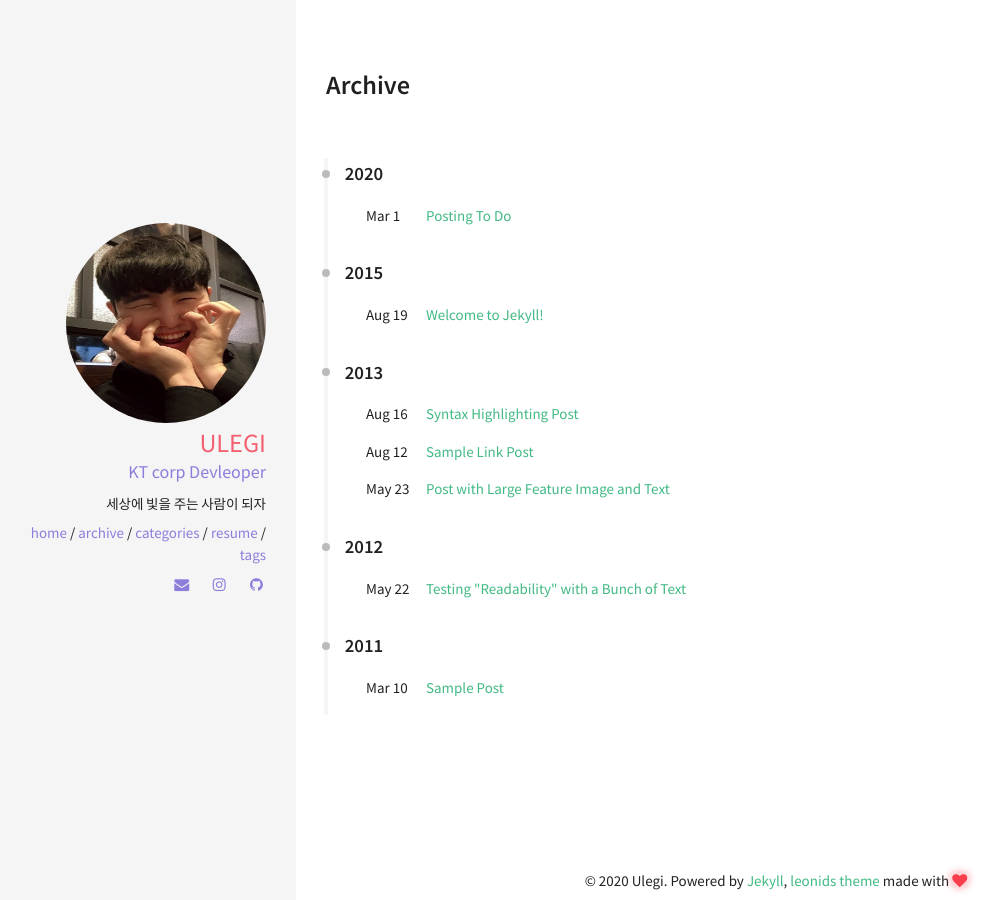
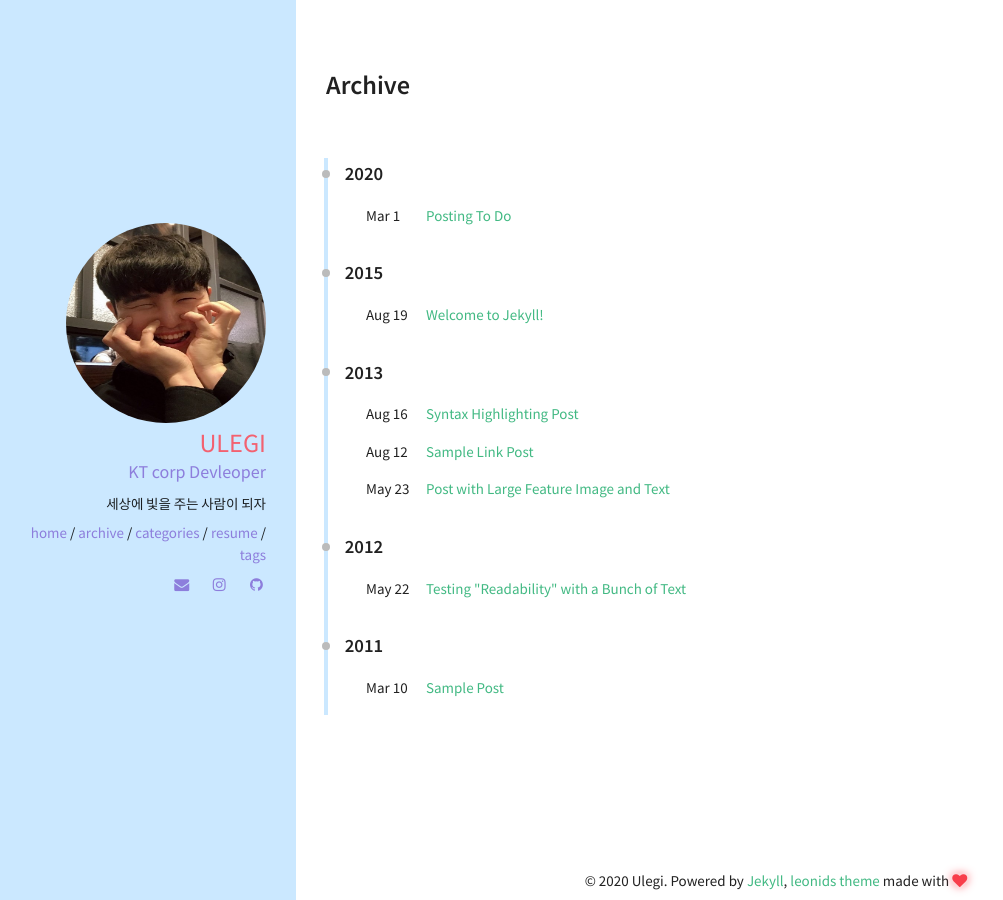
Before and after one commit to Ulegi/Ulegi.github.io, a Jekyll site: the page built from archive.html, in a window 1280 px wide. Shown: the whole page, without its empty margins (24-1027 px from the left). Built offline with Jekyll 4.4.1, drawn with Linux system fonts in a browser that asks for light colours.

Commit message:
0301 all_color_changed

```diff
--- a/_sass/components/_variables.scss
+++ b/_sass/components/_variables.scss
@@ -52,7 +52,7 @@ $hr-border-width:             $border-width;
 //
 
 $text-color:       rgba(0, 0, 0, 0.87) !default;
-$background-color: #f5f5f5;
+$background-color: #cbe8ff;
 
 $white:            #fff;
 $primary:          #42b983;
```
